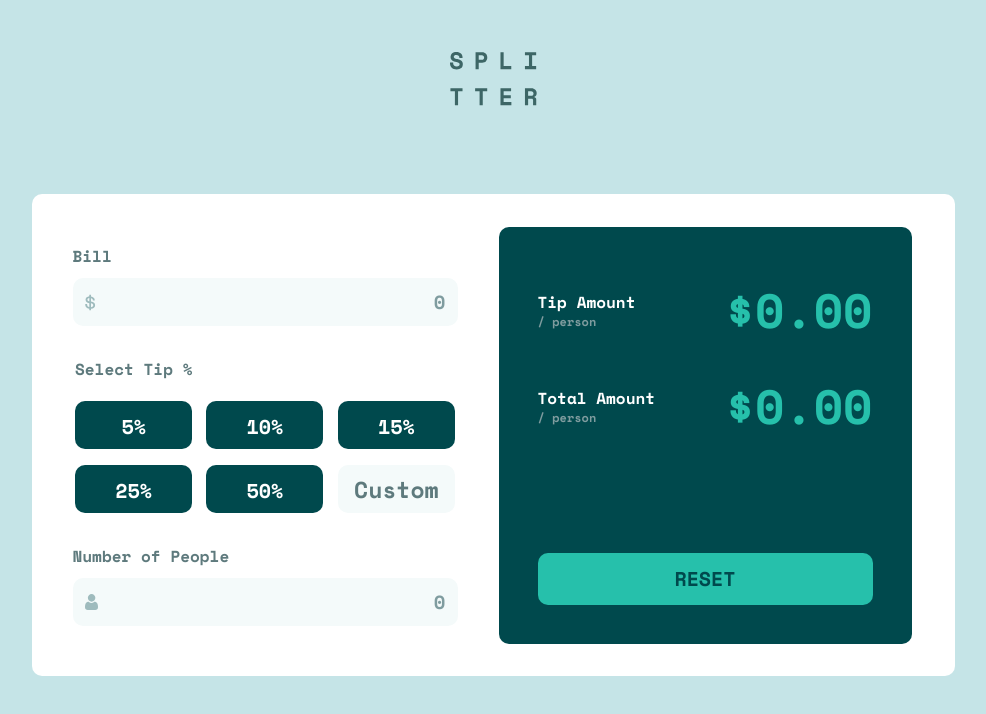
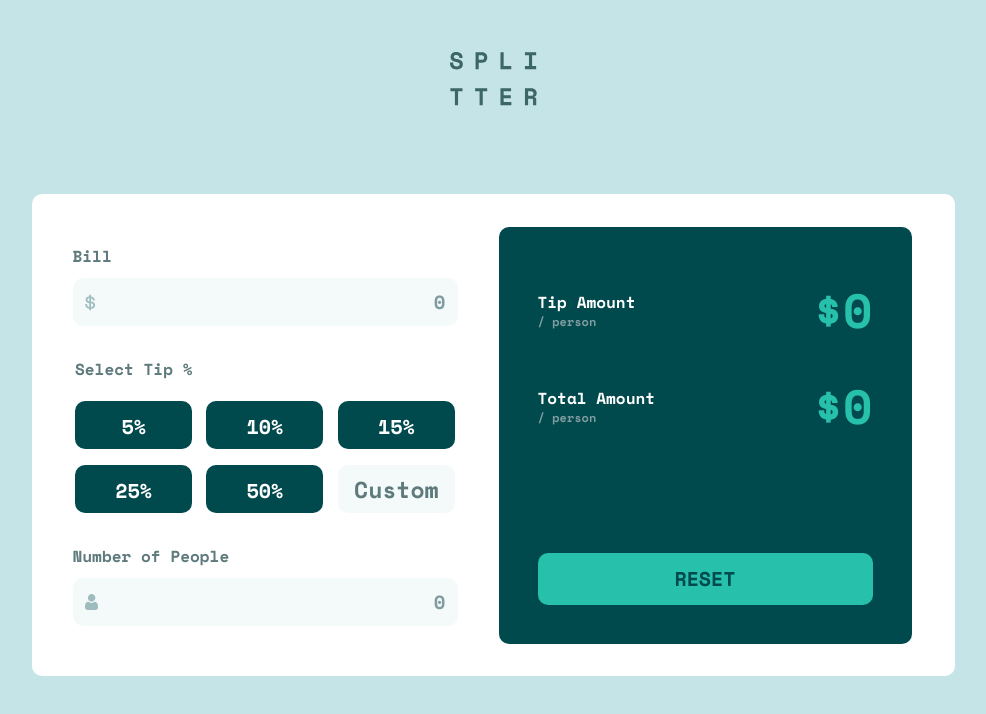
Before and after one commit to RocTanweer/splitter, a React (Create React App) app: page / in a window 1280 px wide. Shown: the top 714 px of the page, without its empty margins (147-1133 px from the left). Built offline with nearby package versions, Linux system fonts and the light colour scheme.

Commit message:
added algorithm to calculate the required values

```diff
--- a/src/components/App.jsx
+++ b/src/components/App.jsx
@@ -19,8 +19,16 @@ function App() {
     "Number of People": { value: "", isInvalid: false },
   });
 
-  const tipAmountPerPerson = null;
-  const totalAmountPerPerson = null;
+  let tipAmountPerPerson = 0;
+  let totalAmountPerPerson = 0;
+  let totalBill = inputsState["Bill"].value;
+  let totalPeople = inputsState["Number of People"].value;
+
+  if (totalBill && totalPeople) {
+    let totalTip = tip.value ? totalBill * (tip.value / 100) : 0;
+    totalAmountPerPerson = ((totalBill + totalTip) / totalPeople).toFixed(2);
+    tipAmountPerPerson = (totalTip / totalPeople).toFixed(2);
+  }
 
   function handleInputs(newValue, label) {
     let update1 = {
@@ -86,7 +94,9 @@ function App() {
                     <p className="text-xs text-cyan-400">/ person</p>
                   </div>
 
-                  <p className="text-cyan-100 text-5xl">$0.00</p>
+                  <p className="text-cyan-100 text-5xl">
+                    ${tipAmountPerPerson}
+                  </p>
                 </div>
                 <div className="flex justify-between items-center w-full">
                   <div>
@@ -94,7 +104,9 @@ function App() {
                     <p className="text-xs text-cyan-400">/ person</p>
                   </div>
 
-                  <p className="text-cyan-100 text-5xl">$0.00</p>
+                  <p className="text-cyan-100 text-5xl">
+                    ${totalAmountPerPerson}
+                  </p>
                 </div>
               </div>
 
```
